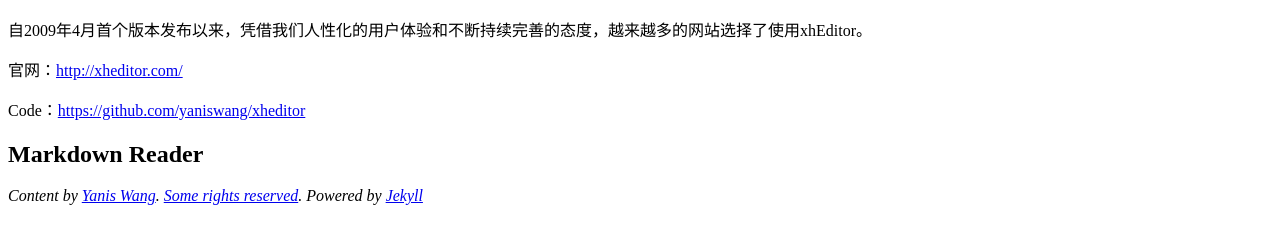
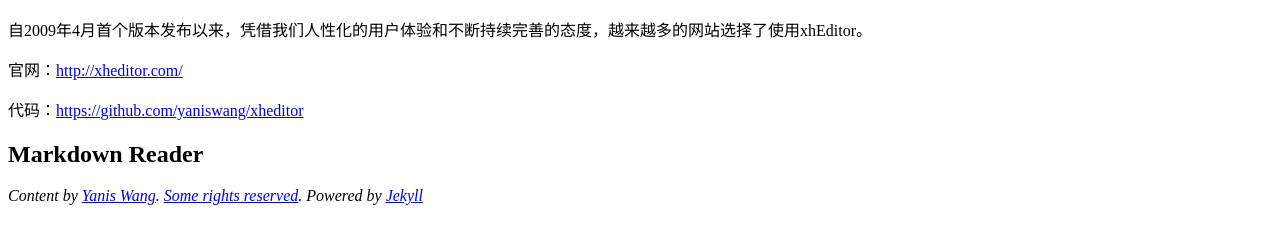
Before and after one commit to yaniswang/yaniswang.github.com, a Jekyll site: the page built from project.md, in a window 1280 px wide. Shown: the part 418-662 px from the top of the page. Built offline with Jekyll 4.4.1, drawn with Linux system fonts in a browser that asks for light colours; some web fonts are replaced.

Commit message:
edit project

```diff
--- a/project.md
+++ b/project.md
@@ -17,7 +17,7 @@
 
 官网：[http://xheditor.com/](http://xheditor.com/)
 
-Code：[https://github.com/yaniswang/xheditor](https://github.com/yaniswang/xheditor)
+代码：[https://github.com/yaniswang/xheditor](https://github.com/yaniswang/xheditor)
 
 Markdown Reader
 -------
```
